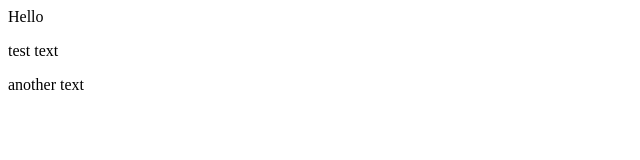
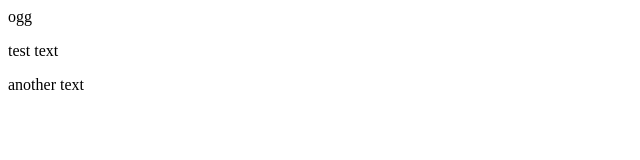
Before and after one commit to crisansergiu/git, a plain HTML site: page index.html in a window 1280 px wide. Shown: the full height of the page, 0-640 px from the left. Drawn offline with Linux system fonts and the light colour scheme.

Commit message:
new hello

```diff
--- a/index.html
+++ b/index.html
@@ -1,3 +1,3 @@
-<p>Hello</p>
+<p>ogg</p>
 <p>test text</p>
 <p>another text</p>
```
